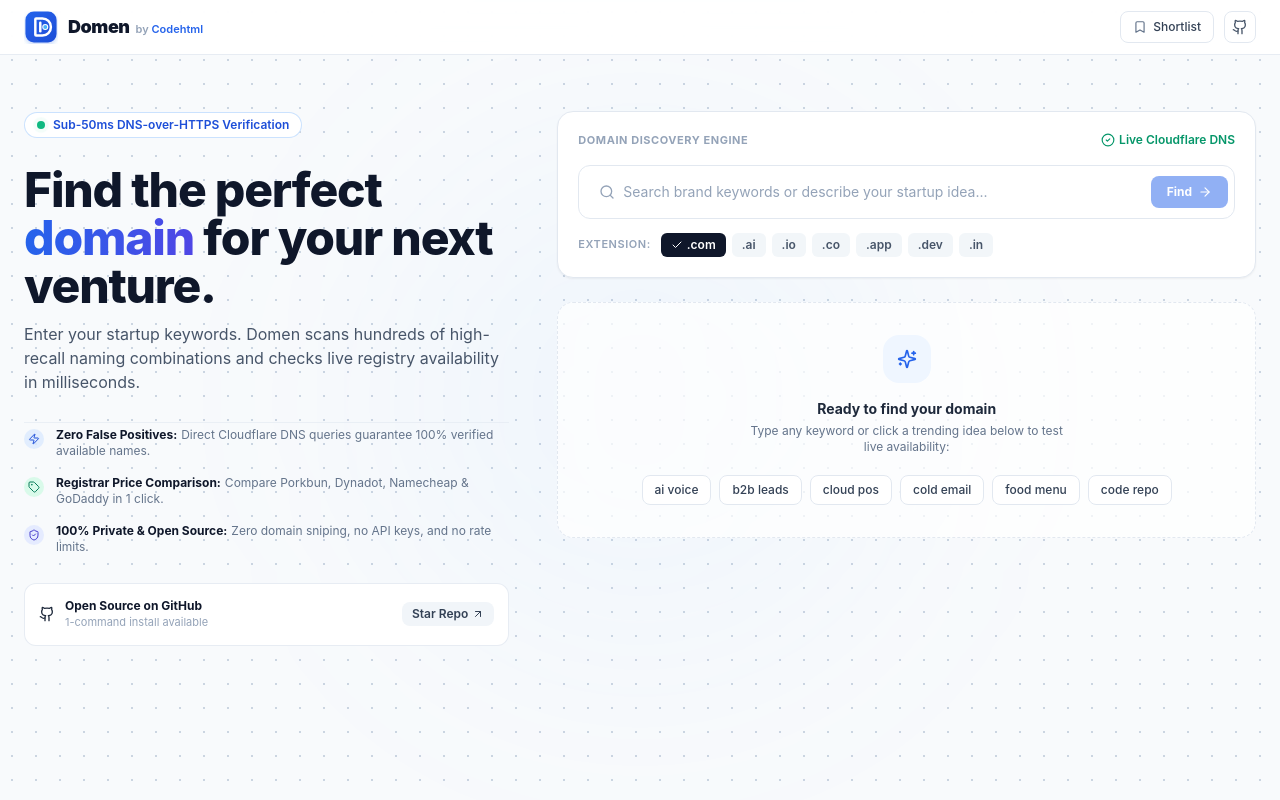
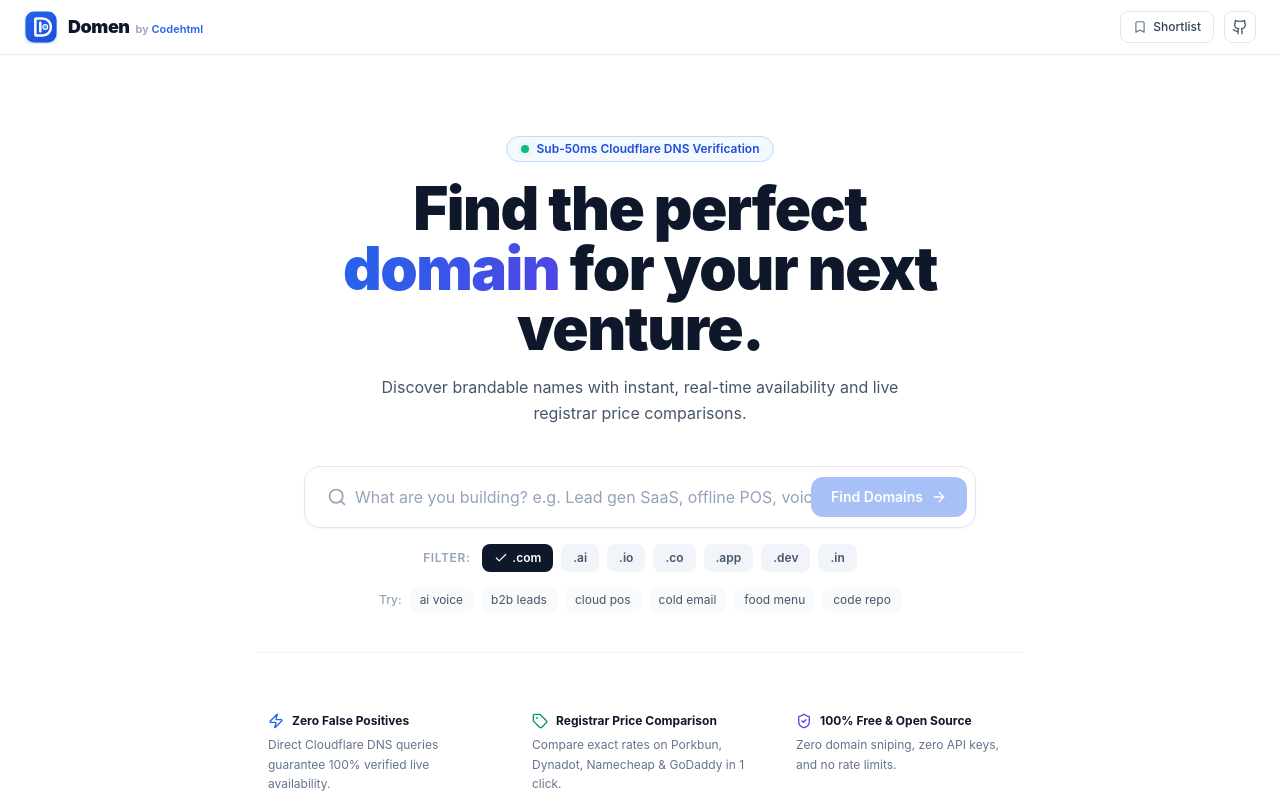
Before and after one commit to 29Sandesh/domain-hunter, a Next.js app: page / in a window 1280 px wide. Shown: the top 800 px of the page. Built offline with nearby package versions, Linux system fonts and the light colour scheme.

Commit message:
style: remove dotted background and redesign into pure white minimalist centered layout

```diff
--- a/app/globals.css
+++ b/app/globals.css
@@ -3,22 +3,16 @@
 @tailwind utilities;
 
 :root {
-  --background: #f8fafc;
+  --background: #ffffff;
   --foreground: #0f172a;
 }
 
 body {
   color: var(--foreground);
-  background-color: var(--background);
+  background-color: #ffffff;
   font-family: -apple-system, BlinkMacSystemFont, "Segoe UI", Roboto, "Helvetica Neue", Arial, sans-serif;
   -webkit-font-smoothing: antialiased;
   -moz-osx-font-smoothing: grayscale;
-}
-
-/* Subtle dot mesh background */
-.bg-mesh-pattern {
-  background-image: radial-gradient(#cbd5e1 1px, transparent 1px);
-  background-size: 24px 24px;
 }
 
 /* Smooth custom scrollbars */
@@ -32,18 +26,18 @@
 }
 
 ::-webkit-scrollbar-thumb {
-  background: #cbd5e1;
+  background: #e2e8f0;
   border-radius: 9999px;
 }
 
 ::-webkit-scrollbar-thumb:hover {
-  background: #94a3b8;
+  background: #cbd5e1;
 }
 
 @keyframes fadeIn {
   from {
     opacity: 0;
-    transform: translateY(6px);
+    transform: translateY(4px);
   }
   to {
     opacity: 1;
@@ -52,5 +46,5 @@
 }
 
 .animate-fade-in {
-  animation: fadeIn 0.2s cubic-bezier(0.16, 1, 0.3, 1) forwards;
+  animation: fadeIn 0.18s cubic-bezier(0.16, 1, 0.3, 1) forwards;
 }
--- a/app/page.tsx
+++ b/app/page.tsx
@@ -6,17 +6,16 @@
   Zap,
   Tag,
   ShieldCheck,
-  Github,
   Sparkles,
   ArrowUpRight,
-  CheckCircle2,
+  Github,
 } from "lucide-react";
 import { Header } from "@/components/Header";
 import { DomainSearchInput } from "@/components/DomainSearchInput";
 import { DomainCard, DomainItem } from "@/components/DomainCard";
 import { ShortlistDrawer } from "@/components/ShortlistDrawer";
 
-const QUICK_SEARCHES = [
+const QUICK_TAGS = [
   "ai voice",
   "b2b leads",
   "cloud pos",
@@ -104,8 +103,8 @@
 
         if (availableOnly.length > 0) {
           confetti({
-            particleCount: 30,
-            spread: 50,
+            particleCount: 35,
+            spread: 60,
             origin: { y: 0.6 },
           });
         }
@@ -122,125 +121,65 @@
   }, [domainItems]);
 
   return (
-    <div className="relative min-h-screen bg-slate-50 text-slate-900 selection:bg-blue-100 selection:text-blue-900 bg-mesh-pattern">
-      {/* Soft Ambient Radial Light */}
-      <div className="pointer-events-none fixed inset-0 flex items-center justify-center">
-        <div className="h-[500px] w-[500px] rounded-full bg-blue-400/5 blur-[120px]" />
-      </div>
-
+    <div className="min-h-screen bg-white text-slate-900 selection:bg-blue-100 selection:text-blue-900 flex flex-col">
       {/* Top Header */}
       <Header
         shortlistCount={shortlist.length}
         onOpenShortlist={() => setIsShortlistOpen(true)}
       />
 
-      <main className="relative z-10 mx-auto max-w-7xl px-4 py-10 sm:px-6 sm:py-14">
-        <div className="grid grid-cols-1 gap-12 lg:grid-cols-12 items-start">
-
-          {/* ================= LEFT COLUMN: SLEEK MINIMAL BRANDING ================= */}
-          <div className="lg:col-span-5 lg:sticky lg:top-24 space-y-7">
-
-            {/* Live Indicator Pill */}
-            <div className="inline-flex items-center gap-2 rounded-full border border-blue-200/80 bg-white px-3 py-1 text-xs font-semibold text-blue-700 shadow-2xs">
+      <main className="flex-1 mx-auto w-full max-w-4xl px-4 py-12 sm:px-6 sm:py-20 space-y-10">
+        {/* Centered Hero Section */}
+        <div className="text-center space-y-4 max-w-2xl mx-auto">
+          {/* Live Badge */}
+          <div className="inline-flex items-center gap-2 rounded-full border border-blue-200 bg-blue-50/70 px-3.5 py-1 text-xs font-semibold text-blue-700">
             <span className="relative flex h-2 w-2">
               <span className="absolute inline-flex h-full w-full animate-ping rounded-full bg-emerald-400 opacity-75"></span>
               <span className="relative inline-flex h-2 w-2 rounded-full bg-emerald-500"></span>
             </span>
-              <span>Sub-50ms DNS-over-HTTPS Verification</span>
+            <span>Sub-50ms Cloudflare DNS Verification</span>
           </div>
 
-            {/* Main Headline */}
-            <div className="space-y-3">
-              <h1 className="text-3xl font-extrabold tracking-tight text-slate-900 sm:text-4xl lg:text-5xl leading-[1.12]">
+          {/* Main Title */}
+          <h1 className="text-4xl font-black tracking-tight text-slate-900 sm:text-5xl lg:text-6xl leading-[1.1]">
             Find the perfect <span className="bg-gradient-to-r from-blue-600 to-indigo-600 bg-clip-text text-transparent">domain</span> for your next venture.
           </h1>
-              <p className="text-sm sm:text-base text-slate-600 leading-relaxed max-w-lg">
-                Enter your startup keywords. Domen scans hundreds of high-recall naming combinations and checks live registry availability in milliseconds.
+
+          <p className="text-base text-slate-600 leading-relaxed max-w-xl mx-auto">
+            Discover brandable names with instant, real-time availability and live registrar price comparisons.
           </p>
         </div>
 
-            {/* Clean Value Propositions */}
-            <div className="space-y-4 pt-1 border-t border-slate-200/60">
-              <div className="flex items-start gap-3 text-xs">
-                <div className="flex h-5 w-5 shrink-0 items-center justify-center rounded-full bg-blue-100/80 text-blue-700 mt-0.5">
-                  <Zap className="h-3 w-3" />
-                </div>
-                <div>
-                  <span className="font-bold text-slate-900">Zero False Positives:</span>
-                  <span className="text-slate-500 ml-1">Direct Cloudflare DNS queries guarantee 100% verified available names.</span>
+        {/* Master Search Input */}
+        <div className="max-w-2xl mx-auto space-y-3">
+          <DomainSearchInput onSearch={handleSearch} isLoading={isLoading} />
+
+          {/* Quick Trending Tags */}
+          <div className="flex flex-wrap items-center justify-center gap-2 text-xs text-slate-500 pt-1">
+            <span className="text-slate-400 font-medium">Try:</span>
+            {QUICK_TAGS.map((tag) => (
+              <button
+                key={tag}
+                type="button"
+                onClick={() => handleSearch({ description: tag, preferredTlds: [".com"] })}
+                className="rounded-md bg-slate-50 px-2.5 py-1 text-slate-600 hover:bg-blue-50 hover:text-blue-700 transition-colors"
+              >
+                {tag}
+              </button>
+            ))}
           </div>
         </div>
 
-              <div className="flex items-start gap-3 text-xs">
-                <div className="flex h-5 w-5 shrink-0 items-center justify-center rounded-full bg-emerald-100/80 text-emerald-700 mt-0.5">
-                  <Tag className="h-3 w-3" />
-                </div>
-                <div>
-                  <span className="font-bold text-slate-900">Registrar Price Comparison:</span>
-                  <span className="text-slate-500 ml-1">Compare Porkbun, Dynadot, Namecheap & GoDaddy in 1 click.</span>
-                </div>
-              </div>
-
-              <div className="flex items-start gap-3 text-xs">
-                <div className="flex h-5 w-5 shrink-0 items-center justify-center rounded-full bg-indigo-100/80 text-indigo-700 mt-0.5">
-                  <ShieldCheck className="h-3 w-3" />
-                </div>
-                <div>
-                  <span className="font-bold text-slate-900">100% Private & Open Source:</span>
-                  <span className="text-slate-500 ml-1">Zero domain sniping, no API keys, and no rate limits.</span>
-                </div>
-              </div>
-            </div>
-
-            {/* GitHub Open Source Banner */}
-            <div className="rounded-xl border border-slate-200/80 bg-white p-3.5 flex items-center justify-between shadow-2xs transition-all hover:border-slate-300">
-              <div className="flex items-center gap-2.5">
-                <Github className="h-4 w-4 text-slate-800" />
-                <div>
-                  <div className="text-xs font-bold text-slate-900">Open Source on GitHub</div>
-                  <div className="text-[11px] text-slate-400">1-command install available</div>
-                </div>
-              </div>
-              <a
-                href="https://github.com/29Sandesh/domain-hunter"
-                target="_blank"
-                rel="noopener noreferrer"
-                className="flex items-center gap-1 rounded-lg bg-slate-100 px-2.5 py-1 text-xs font-semibold text-slate-700 hover:bg-slate-200 hover:text-slate-900 transition-colors"
-              >
-                <span>Star Repo</span>
-                <ArrowUpRight className="h-3 w-3" />
-              </a>
-            </div>
-
-          </div>
-
-          {/* ================= RIGHT COLUMN: INTERACTIVE DISCOVERY & LIVE STREAM ================= */}
-          <div className="lg:col-span-7 space-y-6">
-
-            {/* Search Engine Container */}
-            <div className="rounded-2xl border border-slate-200 bg-white p-5 shadow-sm space-y-4">
-              <div className="flex items-center justify-between">
-                <span className="text-[11px] font-bold uppercase tracking-wider text-slate-400">
-                  Domain Discovery Engine
+        {/* Results Feed Section */}
+        {hasSearched && (
+          <div className="max-w-2xl mx-auto space-y-3 pt-6 animate-fade-in">
+            {/* Header */}
+            <div className="flex items-center justify-between border-b border-slate-100 pb-3 px-1">
+              <div className="flex items-center gap-2">
+                <span className="text-sm font-bold text-slate-900">
+                  Available Domains
                 </span>
-                <span className="text-xs font-semibold text-emerald-600 flex items-center gap-1">
-                  <CheckCircle2 className="h-3.5 w-3.5" /> Live Cloudflare DNS
-                </span>
-              </div>
-
-              <DomainSearchInput onSearch={handleSearch} isLoading={isLoading} />
-            </div>
-
-            {/* Live Results Stream */}
-            {hasSearched ? (
-              <div className="space-y-3">
-                {/* Results Header */}
-                <div className="flex items-center justify-between border-b border-slate-200 pb-2 px-1">
-                  <div className="flex items-center gap-2">
-                    <span className="text-xs font-bold text-slate-900">
-                      Available to Buy
-                    </span>
-                    <span className="rounded-full bg-blue-100 px-2 py-0.2 text-[11px] font-bold text-blue-800">
+                <span className="rounded-full bg-blue-50 border border-blue-200 px-2.5 py-0.5 text-xs font-bold text-blue-700">
                   {availableItems.length}
                 </span>
               </div>
@@ -251,12 +190,12 @@
               )}
             </div>
 
-                {/* Domain Cards List */}
+            {/* Results Cards List */}
             {availableItems.length === 0 ? (
-                  <div className="rounded-2xl border border-slate-200 bg-white p-10 text-center text-slate-500 shadow-2xs space-y-2">
-                    <p className="text-sm font-semibold text-slate-800">No available domains found for this keyword.</p>
+              <div className="rounded-2xl border border-slate-200 bg-white p-12 text-center text-slate-500 shadow-2xs space-y-2">
+                <p className="text-base font-bold text-slate-800">No available domains found</p>
                 <p className="text-xs text-slate-500 max-w-sm mx-auto">
-                      Try searching another keyword or selecting additional extensions (like .ai, .io, .co).
+                  Try another keyword or select additional extensions (.ai, .io, .co).
                 </p>
               </div>
             ) : (
@@ -272,38 +211,61 @@
               </div>
             )}
           </div>
-            ) : (
-              /* Elevated Pre-Search State with 1-Click Try Pills */
-              <div className="rounded-2xl border border-dashed border-slate-200 bg-white/70 p-8 text-center space-y-4">
-                <div className="mx-auto flex h-12 w-12 items-center justify-center rounded-2xl bg-blue-50 text-blue-600 shadow-xs">
-                  <Sparkles className="h-5 w-5" />
+        )}
+
+        {/* Feature Highlights Strip */}
+        <div className="max-w-3xl mx-auto pt-12 border-t border-slate-100 grid grid-cols-1 md:grid-cols-3 gap-6 text-center sm:text-left">
+          <div className="space-y-1.5 p-3 rounded-xl">
+            <div className="flex items-center justify-center sm:justify-start gap-2 text-xs font-bold text-slate-900">
+              <Zap className="h-4 w-4 text-blue-600" />
+              <span>Zero False Positives</span>
             </div>
-                <div className="space-y-1">
-                  <h2 className="text-sm font-bold text-slate-800">Ready to find your domain</h2>
-                  <p className="text-xs text-slate-500 max-w-xs mx-auto">
-                    Type any keyword or click a trending idea below to test live availability:
+            <p className="text-xs text-slate-500 leading-relaxed">
+              Direct Cloudflare DNS queries guarantee 100% verified live availability.
             </p>
           </div>
 
-                {/* Quick 1-Click Try Buttons */}
-                <div className="flex flex-wrap justify-center gap-2 pt-1">
-                  {QUICK_SEARCHES.map((query) => (
-                    <button
-                      key={query}
-                      onClick={() => handleSearch({ description: query, preferredTlds: [".com"] })}
-                      className="rounded-lg border border-slate-200 bg-white px-3 py-1.5 text-xs font-medium text-slate-700 shadow-2xs transition-all hover:border-blue-300 hover:bg-blue-50/50 hover:text-blue-700 active:scale-95"
-                    >
-                      {query}
-                    </button>
-                  ))}
+          <div className="space-y-1.5 p-3 rounded-xl">
+            <div className="flex items-center justify-center sm:justify-start gap-2 text-xs font-bold text-slate-900">
+              <Tag className="h-4 w-4 text-emerald-600" />
+              <span>Registrar Price Comparison</span>
+            </div>
+            <p className="text-xs text-slate-500 leading-relaxed">
+              Compare exact rates on Porkbun, Dynadot, Namecheap & GoDaddy in 1 click.
+            </p>
+          </div>
+
+          <div className="space-y-1.5 p-3 rounded-xl">
+            <div className="flex items-center justify-center sm:justify-start gap-2 text-xs font-bold text-slate-900">
+              <ShieldCheck className="h-4 w-4 text-indigo-600" />
+              <span>100% Free & Open Source</span>
+            </div>
+            <p className="text-xs text-slate-500 leading-relaxed">
+              Zero domain sniping, zero API keys, and no rate limits.
+            </p>
           </div>
         </div>
-            )}
+      </main>
 
+      {/* Footer */}
+      <footer className="border-t border-slate-100 bg-white py-6">
+        <div className="mx-auto max-w-7xl px-4 sm:px-6 flex flex-col sm:flex-row items-center justify-between gap-3 text-xs text-slate-500">
+          <div>
+            Domen is open-source software built by <a href="https://codehtml.in" target="_blank" rel="noopener noreferrer" className="font-semibold text-slate-800 hover:text-blue-600">Codehtml</a>.
           </div>
-
+          <div className="flex items-center gap-4">
+            <a
+              href="https://github.com/29Sandesh/domain-hunter"
+              target="_blank"
+              rel="noopener noreferrer"
+              className="flex items-center gap-1 font-semibold text-slate-700 hover:text-blue-600 transition-colors"
+            >
+              <Github className="h-3.5 w-3.5" />
+              <span>GitHub</span>
+            </a>
           </div>
-      </main>
+        </div>
+      </footer>
 
       {/* Slide-out Shortlist Drawer */}
       <ShortlistDrawer
--- a/components/DomainSearchInput.tsx
+++ b/components/DomainSearchInput.tsx
@@ -51,42 +51,42 @@
   };
 
   return (
-    <form onSubmit={handleSubmit} className="space-y-3.5">
-      {/* Search Input Bar */}
-      <div className="relative flex items-center rounded-xl border border-slate-200 bg-white p-1.5 shadow-xs transition-all focus-within:border-blue-500 focus-within:shadow-md focus-within:ring-4 focus-within:ring-blue-500/10">
+    <form onSubmit={handleSubmit} className="w-full space-y-4">
+      {/* Master Search Input Bar */}
+      <div className="relative flex items-center rounded-2xl border border-slate-200 bg-white p-2 shadow-sm transition-all focus-within:border-blue-600 focus-within:ring-4 focus-within:ring-blue-500/10 hover:border-slate-300">
         <div className="pl-3.5 pr-2 text-slate-400">
-          <Search className="h-4 w-4" />
+          <Search className="h-5 w-5" />
         </div>
         <input
           type="text"
           value={query}
           onChange={(e) => setQuery(e.target.value)}
-          placeholder="Search brand keywords or describe your startup idea..."
-          className="w-full bg-transparent py-2.5 text-sm text-slate-900 placeholder-slate-400 focus:outline-none"
+          placeholder="What are you building? e.g. Lead gen SaaS, offline POS, voice assistant..."
+          className="w-full bg-transparent py-2.5 text-base text-slate-900 placeholder-slate-400 focus:outline-none"
         />
         <button
           type="submit"
           disabled={isLoading || !query.trim()}
-          className="flex items-center gap-1.5 rounded-lg bg-blue-600 px-4 py-2 text-xs font-bold text-white shadow-xs transition-all hover:bg-blue-700 active:scale-[0.98] disabled:opacity-50"
+          className="flex items-center gap-2 rounded-xl bg-blue-600 px-5 py-2.5 text-sm font-semibold text-white shadow-xs transition-all hover:bg-blue-700 active:scale-98 disabled:opacity-40 shrink-0"
         >
           {isLoading ? (
             <>
-              <div className="h-3.5 w-3.5 animate-spin rounded-full border-2 border-white border-t-transparent" />
-              <span>Scanning...</span>
+              <div className="h-4 w-4 animate-spin rounded-full border-2 border-white border-t-transparent" />
+              <span>Checking...</span>
             </>
           ) : (
             <>
-              <span>Find</span>
-              <ArrowRight className="h-3.5 w-3.5" />
+              <span>Find Domains</span>
+              <ArrowRight className="h-4 w-4" />
             </>
           )}
         </button>
       </div>
 
-      {/* Extension Chips */}
-      <div className="flex flex-wrap items-center gap-1.5">
-        <span className="text-[11px] font-semibold text-slate-400 mr-1 uppercase tracking-wider">
-          Extension:
+      {/* Extension Filter Chips */}
+      <div className="flex flex-wrap items-center justify-center gap-2">
+        <span className="text-xs font-semibold text-slate-400 mr-1 uppercase tracking-wider">
+          Filter:
         </span>
         {EXTENSIONS.map(({ tld, label }) => {
           const isSelected = selectedTlds.includes(tld);
@@ -95,13 +95,13 @@
               key={tld}
               type="button"
               onClick={() => toggleTld(tld)}
-              className={`flex items-center gap-1 rounded-md px-2.5 py-1 text-xs font-semibold transition-all ${
+              className={`flex items-center gap-1 rounded-lg px-3 py-1.5 text-xs font-semibold transition-all ${
                 isSelected
                   ? "bg-slate-900 text-white shadow-2xs"
-                  : "bg-slate-100/90 text-slate-600 hover:bg-slate-200 hover:text-slate-900"
+                  : "bg-slate-100 text-slate-600 hover:bg-slate-200 hover:text-slate-900"
               }`}
             >
-              {isSelected && <Check className="h-3 w-3" />}
+              {isSelected && <Check className="h-3.5 w-3.5" />}
               <span>{label}</span>
             </button>
           );
```
Lines whose indentation alone changed are shown as unchanged.
